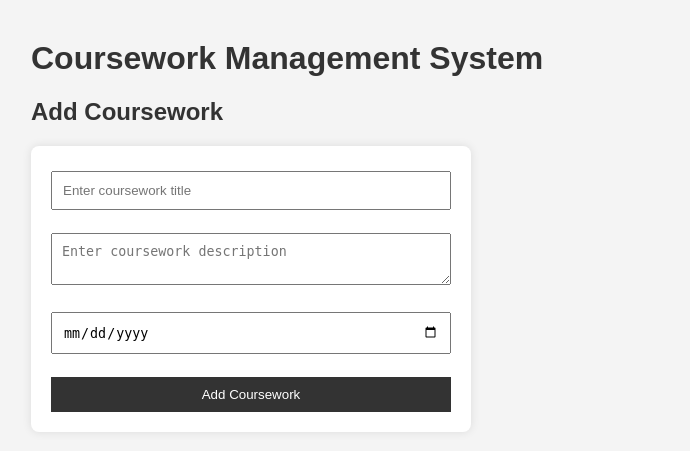
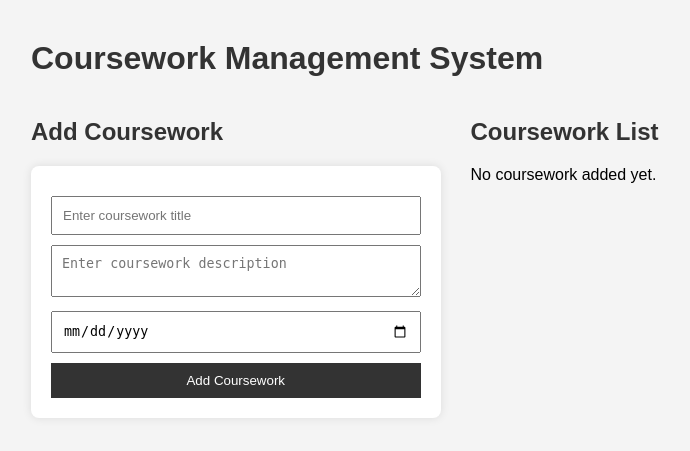
Before and after one commit to AdamWahid26/Flowly, a Flask app: template coursework-system/templates/index.html in a window 1280 px wide. Shown: the top 451 px of the page, without its empty margins (9-699 px from the left). Run offline with Flask 3, Linux system fonts and the light colour scheme; the template is opened without the code that fills it, so the values that code supplies are empty.

Commit message:
NEW CHANGE KHALED

```diff
--- a/coursework-system/app.py
+++ b/coursework-system/app.py
@@ -25,8 +25,6 @@ def home():
     coursework_list = cursor.fetchall()
     conn.close()
 
-    print("DEBUG coursework_list:", coursework_list)
-
     return render_template('index.html', coursework_list=coursework_list)
 
 @app.route('/add', methods=['POST'])
--- a/coursework-system/static/style.css
+++ b/coursework-system/static/style.css
@@ -8,10 +8,23 @@ h1, h2 {
     color: #333;
 }
 
+.main-container {
+    display: flex;
+    gap: 30px;
+    align-items: flex-start;
+}
+
+.left-panel {
+    width: 35%;
+}
+
+.right-panel {
+    width: 65%;
+}
+
 form {
     background: white;
     padding: 20px;
-    width: 400px;
     border-radius: 8px;
     box-shadow: 0 0 10px rgba(0, 0, 0, 0.1);
 }
@@ -19,7 +32,7 @@ form {
 input, textarea, button {
     width: 100%;
     padding: 10px;
-    margin-top: 5px;
+    margin-top: 10px;
     box-sizing: border-box;
 }
 
@@ -29,3 +42,21 @@ button {
     color: white;
     border: none;
 }
+
+table {
+    width: 100%;
+    background: white;
+    border-collapse: collapse;
+    box-shadow: 0 0 10px rgba(0, 0, 0, 0.1);
+}
+
+th, td {
+    border: 1px solid #ccc;
+    padding: 12px;
+    text-align: left;
+}
+
+th {
+    background-color: #333;
+    color: white;
+}
--- a/coursework-system/templates/index.html
+++ b/coursework-system/templates/index.html
@@ -9,16 +9,48 @@
 <body>
     <h1>Coursework Management System</h1>
 
-    <h2>Add Coursework</h2>
+    <div class="main-container">
 
-    <form method="POST" action="/add">
-        <input type="text" name="title" placeholder="Enter coursework title" required><br><br>
+        <div class="left-panel">
+            <h2>Add Coursework</h2>
 
-        <textarea name="description" placeholder="Enter coursework description" required></textarea><br><br>
+            <form method="POST" action="/add">
+                <input type="text" name="title" placeholder="Enter coursework title" required>
 
-        <input type="date" name="due_date" required><br><br>
+                <textarea name="description" placeholder="Enter coursework description" required></textarea>
 
-        <button type="submit">Add Coursework</button>
-    </form>
+                <input type="date" name="due_date" required>
+
+                <button type="submit">Add Coursework</button>
+            </form>
+        </div>
+
+        <div class="right-panel">
+            <h2>Coursework List</h2>
+
+            {% if coursework_list %}
+                <table>
+                    <tr>
+                        <th>ID</th>
+                        <th>Title</th>
+                        <th>Description</th>
+                        <th>Due Date</th>
+                    </tr>
+
+                    {% for item in coursework_list %}
+                    <tr>
+                        <td>{{ item[0] }}</td>
+                        <td>{{ item[1] }}</td>
+                        <td>{{ item[2] }}</td>
+                        <td>{{ item[3] }}</td>
+                    </tr>
+                    {% endfor %}
+                </table>
+            {% else %}
+                <p>No coursework added yet.</p>
+            {% endif %}
+        </div>
+
+    </div>
 </body>
 </html>
```
Also changed, not shown: database.db.
